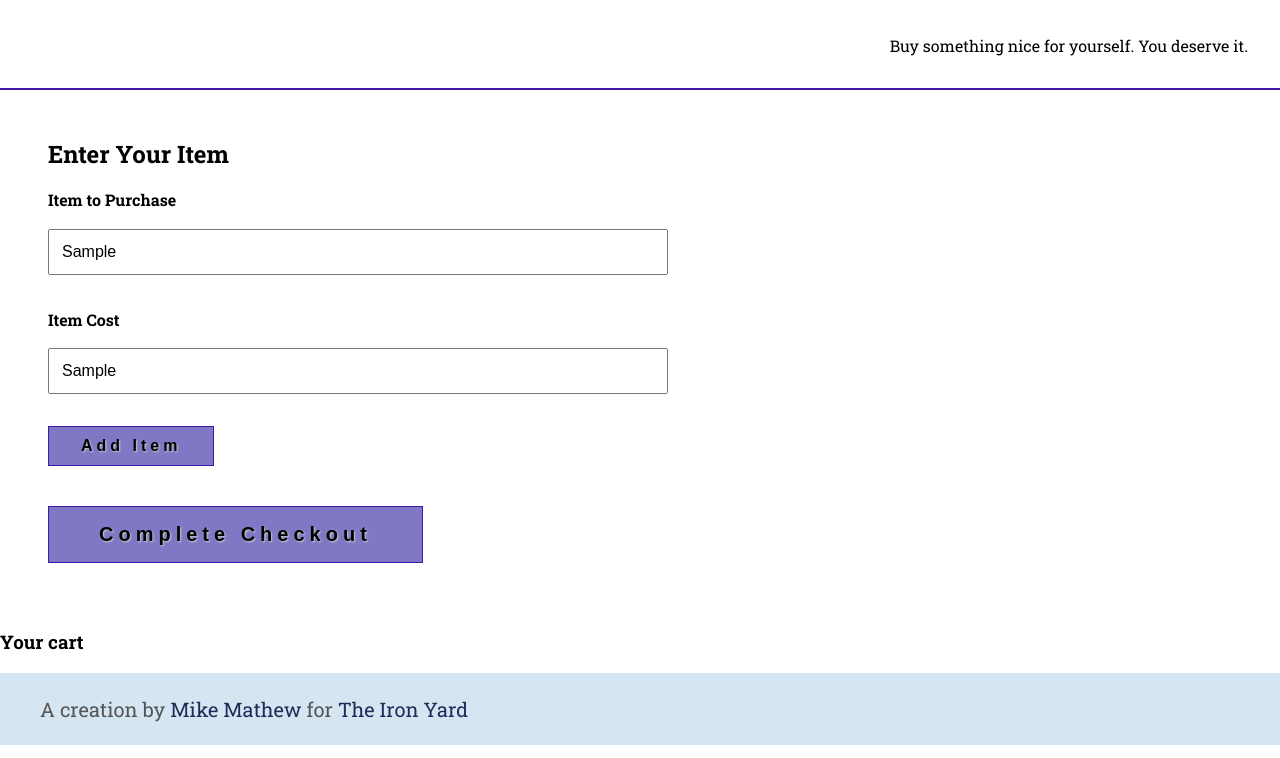
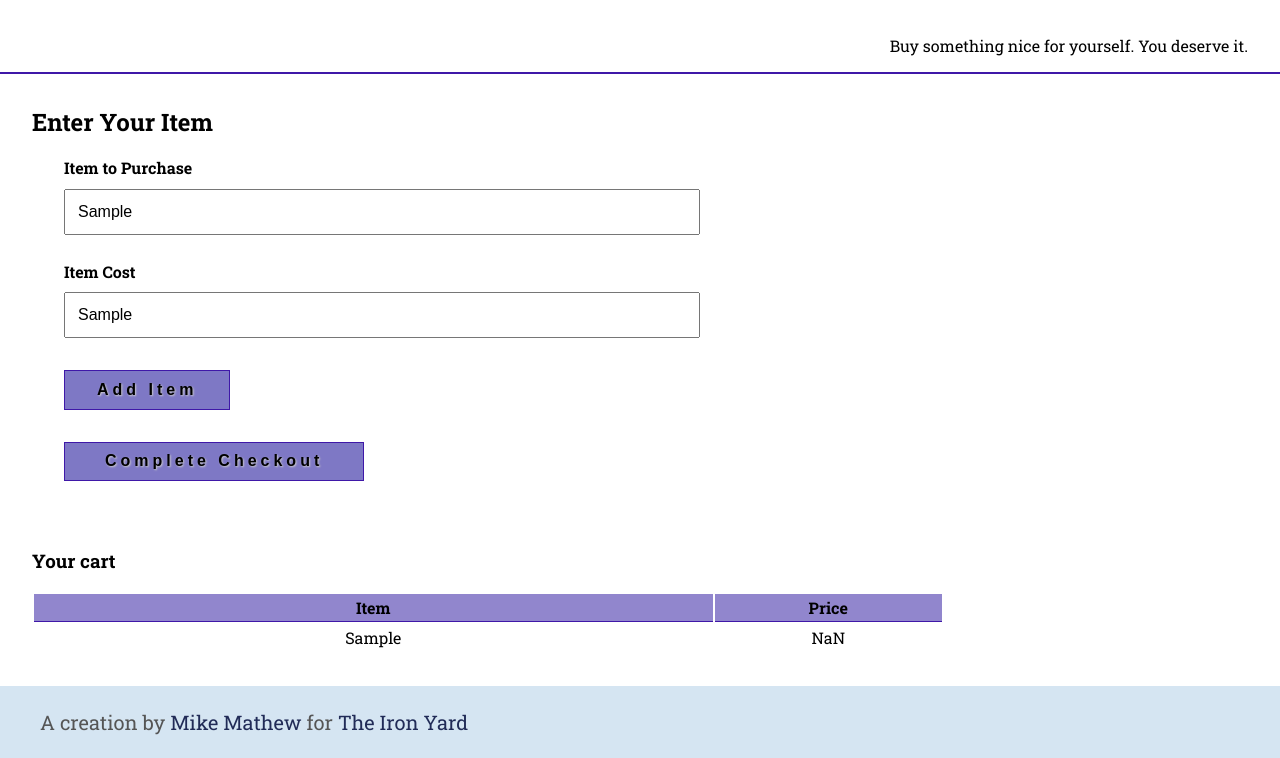
Before and after one commit to m2mathew/self-checkout, a website: page index.html in a window 1280 px wide. Both pictures are taken after typing "Sample", "Sample" into the empty fields and a click on the button "Add Item". Shown: the part 99-857 px from the top of the page. Drawn offline with Linux system fonts and the light colour scheme.

Commit message:
Updated running cart to display only after items submitted. Further styling

```diff
--- a/index.html
+++ b/index.html
@@ -34,15 +34,23 @@
 			<div>
 				<button>Add Item</button>
 			</div>
-			<div id="total-button-box">
-				<button>Complete Checkout</button>
-			</div>
 		</form>
+		<div id="total-button-box">
+			<button id="total-button">Complete Checkout</button>
+		</div>
 	</main>
 
 	<section>
 		<h3>Your cart</h3>
-		<div id="item-list"></div>
+		<div>
+			<table class="cart">
+				<thead id="item-headers">
+				</thead>
+				<tbody id="item-list">
+				</tbody>
+			</table>
+		</div>
+
 
 
 	</section>
--- a/styles/main.sass.css
+++ b/styles/main.sass.css
@@ -7,35 +7,36 @@ body {
 
 main {
   flex: 1;
-  margin: 2em;
-  margin-top: 1em;
-  padding: 1em;
+  margin: 1em 2em 0 2em;
   line-height: 1.6em; }
 
 header {
   margin: 0;
-  padding: 1em 2em;
+  padding: 1em 2em 0 2em;
   border-top: 16px solid #7E78C5;
   border-bottom: 2px solid #3F18A8; }
   header p {
     float: right; }
 
 form label {
-  font-weight: bold; }
+  font-weight: bold;
+  margin-left: 2em; }
 
 form .label-box {
-  margin-bottom: 1em;
+  margin-bottom: 0.5em;
   font-size: 1em; }
 
 form input {
+  margin-left: 2em;
   width: 50%;
   font-size: 1em;
   padding: 0.75em; }
 
 form #item {
-  margin-bottom: 2em; }
+  margin-bottom: 1.5em; }
 
 form button {
+  margin-left: 2em;
   background-color: #7E78C5;
   border: 1px solid #3F18A8;
   padding: 0.6em 2em;
@@ -47,9 +48,40 @@ form button {
   form button:hover {
     background-color: #9186CD; }
 
-form #total-button-box button {
-  padding: 0.8em 2.5em;
-  font-size: 1.25em; }
+#total-button-box #total-button {
+  margin-left: 2em;
+  padding: 0.6em 2.5em;
+  font-size: 1em;
+  background-color: #7E78C5;
+  border: 1px solid #3F18A8;
+  font-weight: bold;
+  text-shadow: 1px 1px 2px #ccc;
+  margin-top: 2em;
+  letter-spacing: 0.25em; }
+  #total-button-box #total-button:hover {
+    background-color: #9186CD; }
+
+section {
+  flex: 1;
+  margin-top: 1em;
+  padding: 2em;
+  line-height: 1.6em; }
+  section .cart {
+    table-layout: fixed;
+    width: 75%;
+    white-space: nowrap; }
+    section .cart th {
+      border-bottom: 1px solid #3F18A8;
+      background-color: #9186CD; }
+    section .cart .row-item {
+      width: 75%; }
+    section .cart .row-price {
+      width: 25%; }
+  section .cart td {
+    white-space: nowrap;
+    overflow: hidden;
+    text-overflow: ellipsis;
+    text-align: center; }
 
 footer {
   background-color: #D5E5F2;
--- a/styles/main.scss
+++ b/styles/main.scss
@@ -8,15 +8,13 @@ body {
 
 main {
 	flex: 1;
-	margin: 2em;
-	margin-top: 1em;
-	padding: 1em;
+	margin: 1em 2em 0 2em;
 	line-height: 1.6em;
 }
 
 header {
 	margin: 0;
-	padding: 1em 2em;
+	padding: 1em 2em 0 2em;
 	border-top: 16px solid #7E78C5;
 	border-bottom: 2px solid #3F18A8;
 
@@ -29,24 +27,27 @@ form {
 
 	label {
 		font-weight: bold;
+		margin-left: 2em;
 	}
 
 	.label-box {
-		margin-bottom: 1em;
+		margin-bottom: 0.5em;
 		font-size: 1em;
 	}
 
 	input {
+		margin-left: 2em;
 		width: 50%;
 		font-size: 1em;
 		padding: 0.75em;
 	}
 
 	#item {
-		margin-bottom: 2em;
+		margin-bottom: 1.5em;
 	}
 
 	button {
+		margin-left: 2em;
 		background-color: #7E78C5;
 		border: 1px solid #3F18A8;
 		padding: 0.6em 2em;
@@ -60,14 +61,60 @@ form {
 			background-color: #9186CD;
 		}
 	}
+}
 
-	#total-button-box {
-		button {
-			padding: 0.8em 2.5em;
-			font-size: 1.25em;
+#total-button-box {
+
+	#total-button {
+		margin-left: 2em;
+		padding: 0.6em 2.5em;
+		font-size: 1em;
+		background-color: #7E78C5;
+		border: 1px solid #3F18A8;
+		font-weight: bold;
+		text-shadow: 1px 1px 2px #ccc;
+		margin-top: 2em;
+		letter-spacing: 0.25em;
+
+		&:hover {
+			background-color: #9186CD;
 		}
 	}
 }
+
+section {
+	flex: 1;
+	margin-top: 1em;
+	padding: 2em;
+	line-height: 1.6em;
+
+	.cart {
+		table-layout: fixed;
+		width: 75%;
+		white-space: nowrap;
+
+		th {
+			border-bottom: 1px solid #3F18A8;
+			background-color: #9186CD;
+		}
+
+		.row-item {
+			width: 75%;
+		}
+
+		.row-price {
+			width: 25%;
+		}
+	}
+
+	.cart td {
+		white-space: nowrap;
+		overflow: hidden;
+		text-overflow: ellipsis;
+		text-align: center;
+	}
+}
+
 
 footer {
 	background-color: #D5E5F2;
```
Also changed, not shown: scripts/main.js (+12 -2 lines), scripts/bundle.js, 1 other file.
